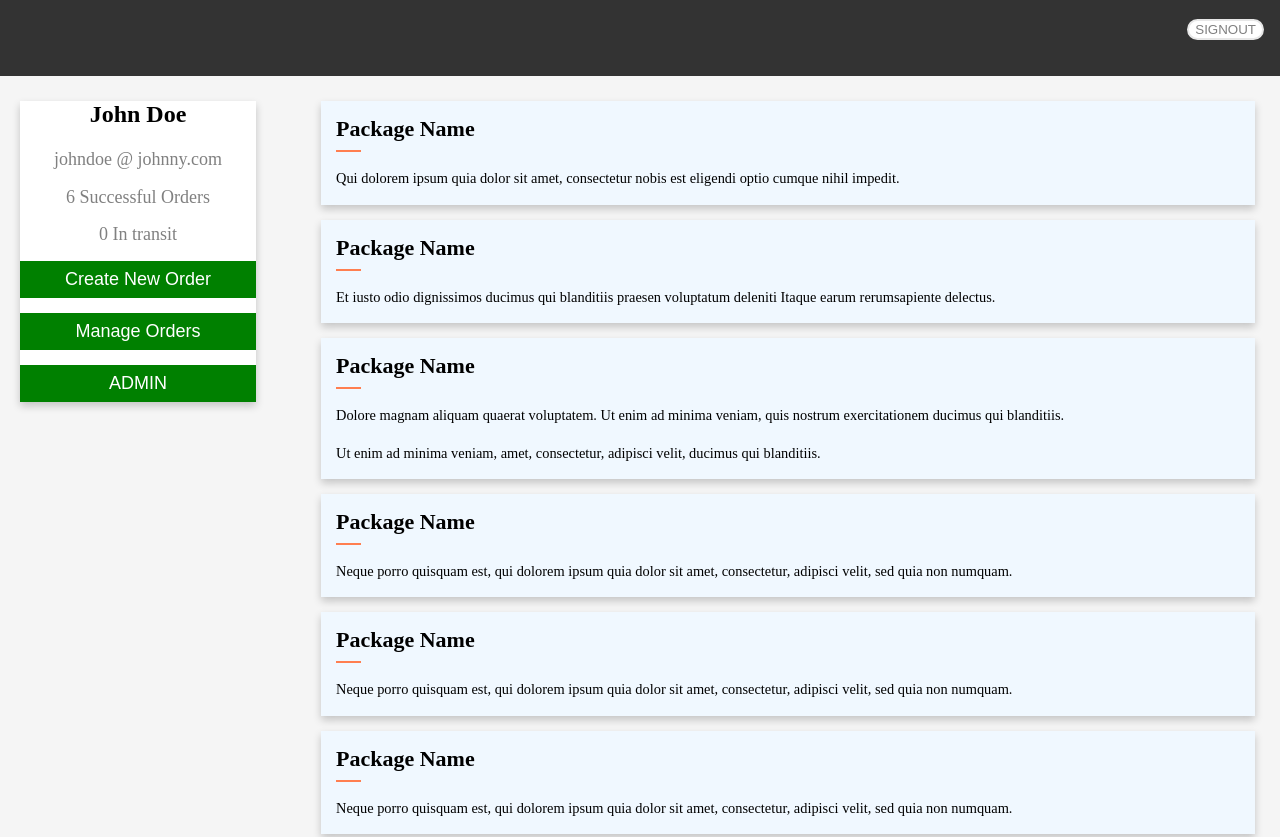
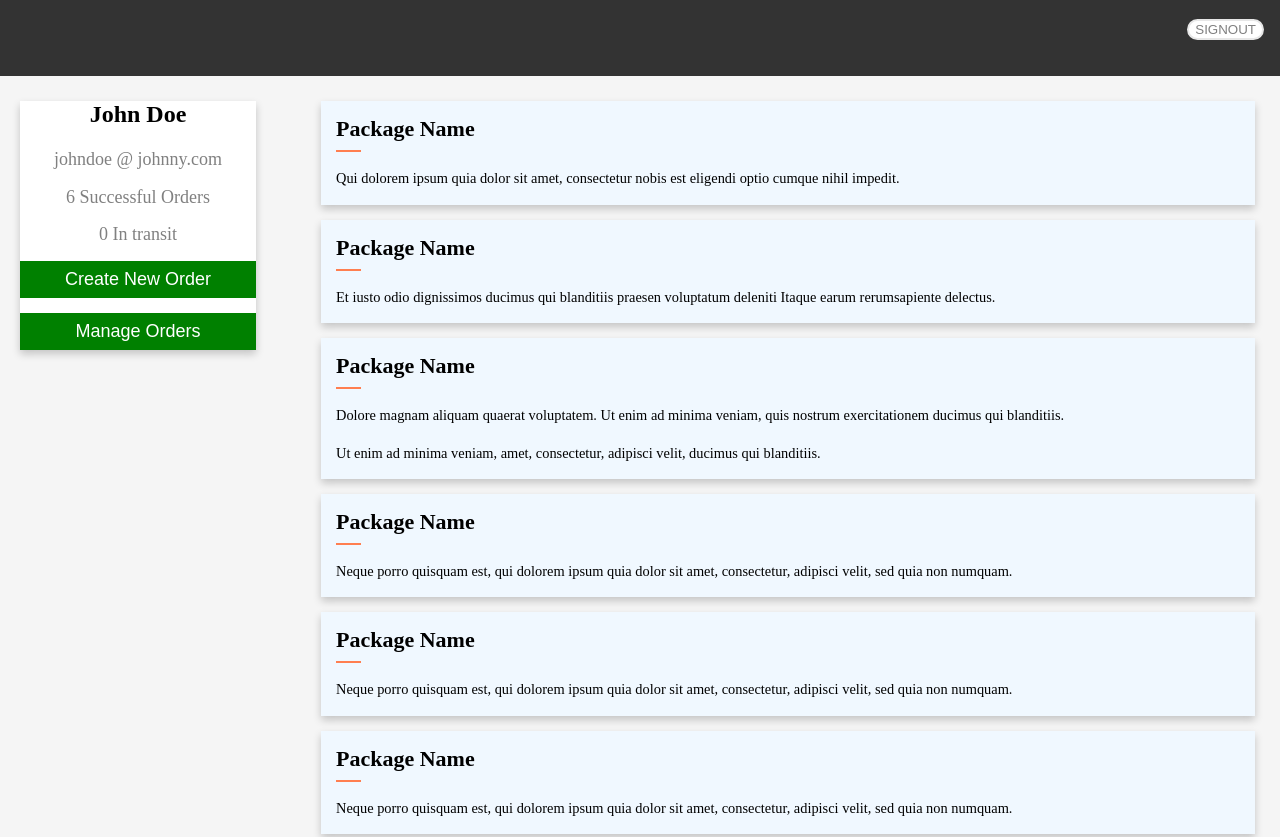
Before and after one commit to Fiyiin/sendit-app, a plain HTML site: page UI/public/profile_page.html in a window 1280 px wide. Shown: the top 837 px of the page. Drawn offline with Linux system fonts and the light colour scheme.

Commit message:
Update profile_page.html

```diff
--- a/UI/public/profile_page.html
+++ b/UI/public/profile_page.html
@@ -21,7 +21,6 @@
             <p class="p-card">0 In transit</p>
             <p><a href="../public/create_order.html"><button class="btn-profile-card">Create New Order</button></a></p>
             <p><a href="../public/manage_orders.html"><button class="btn-profile-card">Manage Orders</button></a></p>
-            <p><a href="../public/admin.html"><button class="btn-profile-card">ADMIN</button></a></p>
         </div>
     </section>
     <main>
```
